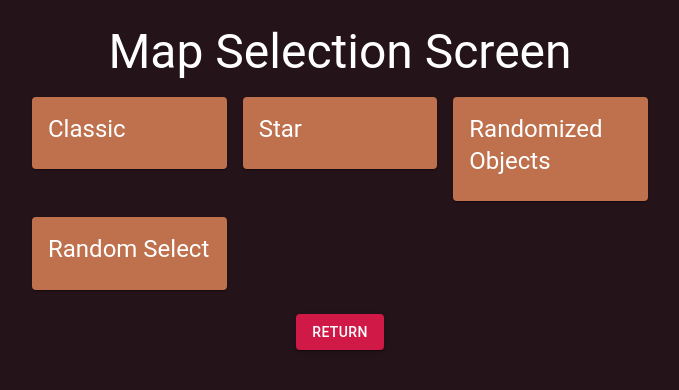
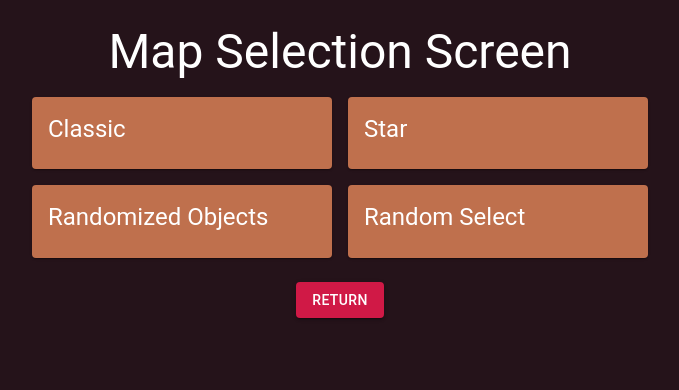
Before and after one commit to erik-lance/Cataclysm-Digital-Companion, a Next.js app: page /maps in a window 1280 px wide. Shown: the top 390 px of the page, without its empty margins (300-979 px from the left). Built offline with nearby package versions, Linux system fonts and the light colour scheme.

Commit message:
Fixed map card sizing

```diff
--- a/src/pages/maps.tsx
+++ b/src/pages/maps.tsx
@@ -32,7 +32,7 @@ export default function Maps() {
                     container columns={12} spacing={2}
                 >
                     {map_data.map((map, index) => (
-                        <Grid item xs={6} sm={6} md={4} key={index}>
+                        <Grid item xs={6} sm={6} md={6} key={index}>
                             <MapCard
                                 id={map.id}
                                 name={map.name}
@@ -48,7 +48,7 @@ export default function Maps() {
 
 
 
-                    <Grid item xs={6} sm={6} md={4} key={map_data.length}>
+                    <Grid item xs={6} sm={6} md={6} key={map_data.length}>
                         <MapCard
                             id={map_data.length}
                             name={"Randomized Objects"}
@@ -57,7 +57,7 @@ export default function Maps() {
                         />
                     </Grid>
 
-                    <Grid item xs={6} sm={6} md={4} key={map_data.length + 1}>
+                    <Grid item xs={6} sm={6} md={6} key={map_data.length + 1}>
                         <MapCard
                             id={map_data.length + 1}
                             name={"Random Select"}
```
